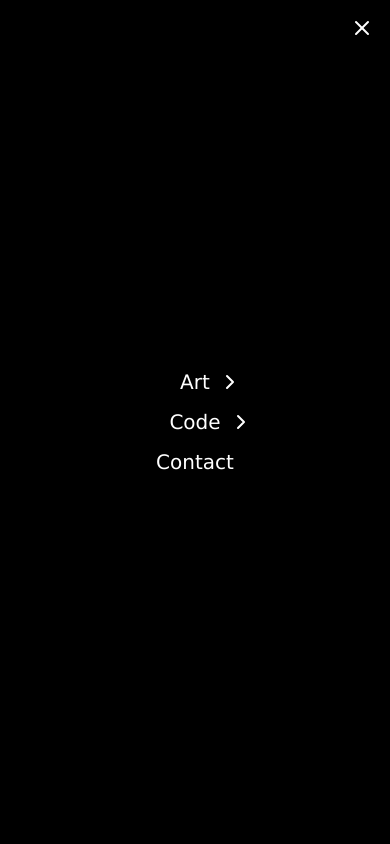
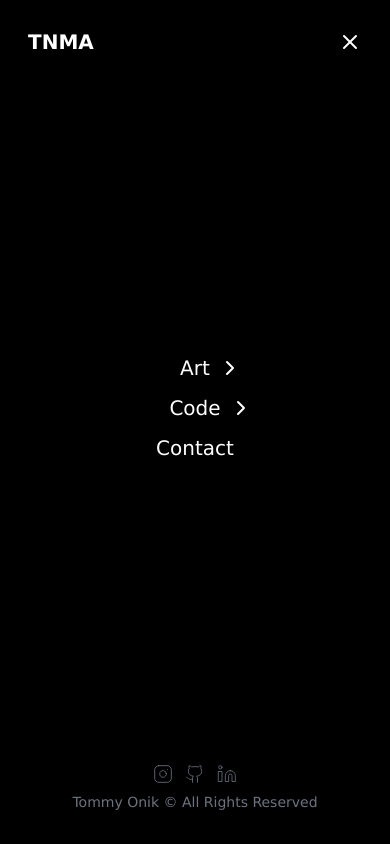
Before and after one commit to TheBerlinMan/tnma-me, a Next.js app: page /art/drawings in a window 390 px wide. Both pictures are taken after a click on the button 350 px from the left and 42 px from the top of the page. Shown: the top 844 px of the page. Built offline with nearby package versions, Linux system fonts and the light colour scheme.

Commit message:
mobile footer

```diff
--- a/app/(root)/components/Footer.tsx
+++ b/app/(root)/components/Footer.tsx
@@ -1,16 +1,44 @@
 "use client";
 
-import { getCurrentYear } from "@/lib/functions";
+import { getCurrentDateLong } from "@/lib/functions";
 import { Github, Instagram, Linkedin } from "lucide-react";
 import Link from "next/link";
 import React from "react";
 
-const Footer = () => {
+interface FooterProps {
+  mobile?: boolean;
+}
+
+const Footer = ({ mobile }: FooterProps) => {
   return (
-    <footer className="text-gray-500 text-sm text-center">
-      <hr className="border-gray-500 border-1 mb-4" />
-      <div className="flex justify-between items-center gap-3 flex-col sm:flex-row m-7">
-        <p>Tommy Onik © {getCurrentYear()}</p>
+    <footer className="text-sm text-gray-500 text-center">
+      {!mobile && <hr className="border-gray-500 border-1 mb-4" />}
+      <div
+        className={
+          mobile
+            ? "flex flex-col p-4 justify-center items-center space-y-2"
+            : "flex justify-between items-center gap-3 flex-col sm:flex-row m-7"
+        }
+      >
+        {mobile ? (
+          <>
+            <div className="flex gap-3">
+              <Link href="https://www.instagram.com/im.tnma" target="_blank">
+                <Instagram size={20} strokeWidth={1} />
+              </Link>
+              <Link href="https://github.com/TheBerlinMan" target="_blank">
+                <Github size={20} strokeWidth={1} />
+              </Link>
+              <Link href="https://www.linkedin.com/in/thomas-onik/" target="_blank">
+                <Linkedin size={20} strokeWidth={1} />
+              </Link>
+            </div>
+            <p>Tommy Onik © All Rights Reserved</p>
+            {/* <p>{getCurrentDateLong()}</p> */}
+          </>
+        ) : (
+          <>
+            <p>Tommy Onik © {getCurrentDateLong()}</p>
             <div className="flex gap-3">
               <Link
                 href="https://www.instagram.com/im.tnma"
@@ -34,7 +62,8 @@ const Footer = () => {
                 <Linkedin size={20} />
               </Link>
             </div>
-        {/* <p>© {getCurrentDateLong()}</p> */}
+          </>
+        )}
       </div>
     </footer>
   );
--- a/app/(root)/components/Header.tsx
+++ b/app/(root)/components/Header.tsx
@@ -4,6 +4,7 @@ import React, { useState, useEffect } from "react";
 import Link from "next/link";
 import NavDropdown from "./NavDropdown";
 import { ChevronLeft, ChevronRight, Menu, X } from "lucide-react";
+import Footer from "./Footer";
 
 const navItems = [
   {
@@ -158,18 +159,22 @@ const Header = () => {
       {/* Mobile Menu Overlay */}
       {isMobileMenuOpen && (
         <div className="fixed inset-0 h-screen w-screen bg-black text-white z-50 flex flex-col">
-          {/* X Button for closing the menu */}
-          <div className="absolute top-4 right-4">
+          {/* New header for mobile overlay to match where the hamburger was */}
+          <header className="flex justify-between items-center m-7">
+            <Link href="/home" className="font-bold text-xl">
+              TNMA
+            </Link>
             <button
+              className="md:hidden leading-none relative w-6 h-6 z-[51]"
               onClick={() => {
                 setIsClosing(true);
                 setMobileView('main');
               }}
               aria-label="Close navigation menu"
             >
-              <X className="w-6 h-6" />
+              <X />
             </button>
-          </div>
+          </header>
 
           {/* Navigation content */}
           <div
@@ -185,6 +190,11 @@ const Header = () => {
           >
             {renderMobileContent()}
           </div>
+
+          {/* Footer at the bottom of the mobile nav overlay */}
+          <div className="mt-auto p-4">
+            <Footer mobile />
+          </div>
         </div>
       )}
     </div>
--- a/app/(root)/layout.tsx
+++ b/app/(root)/layout.tsx
@@ -8,7 +8,9 @@ export default function Layout({ children }: { children: React.ReactNode }) {
             <div className="flex-1 m-7">
                 {children}
             </div>
-            <Footer />
+            <div className="hidden md:block">
+                <Footer />
+            </div>
         </div>
     );
 }
```
Lines whose indentation alone changed are shown as unchanged.
